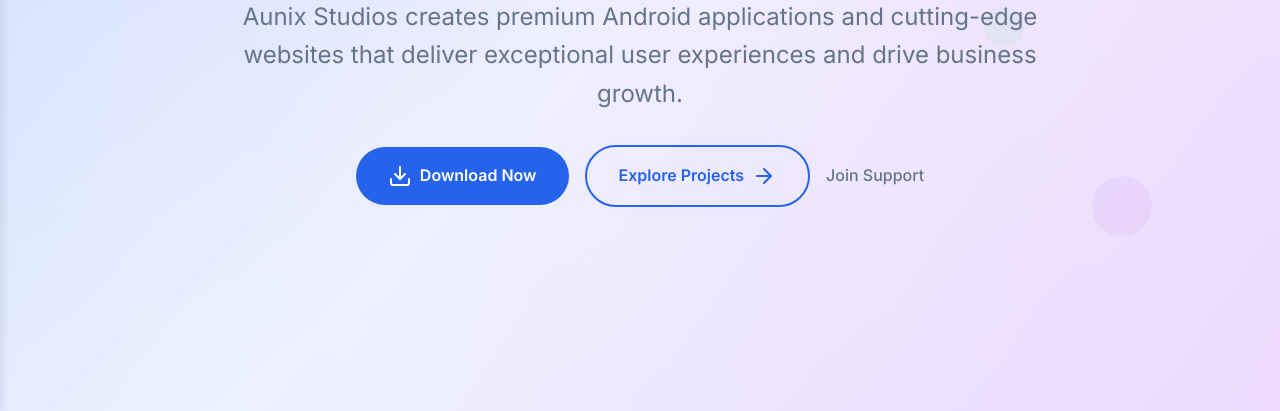
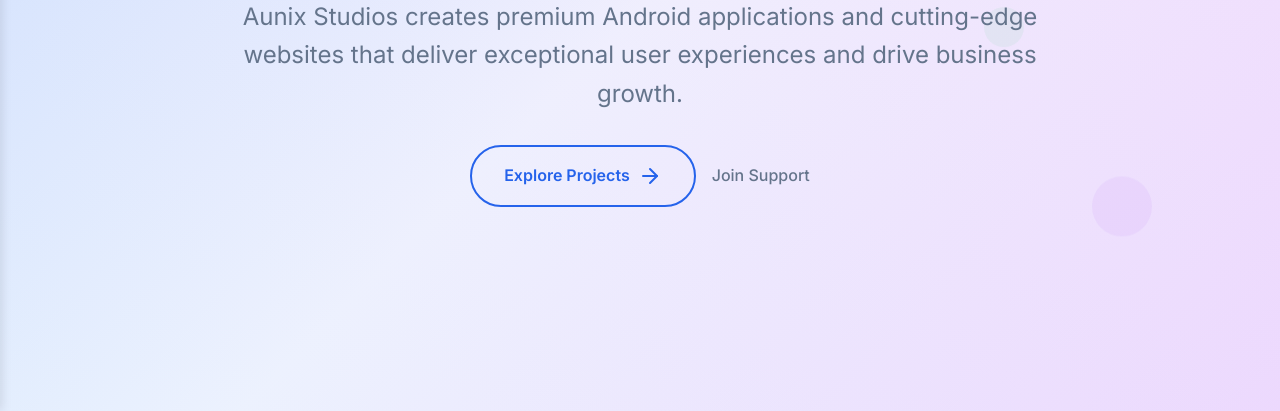
Before and after one commit to aunix-studios/Aunix-Studios, a plain HTML site: page index.html in a window 1280 px wide. Shown: the part 389-800 px from the top of the page. Drawn offline with nearby package versions, Linux system fonts and the light colour scheme.

Commit message:
index.html

```diff
--- a/index.html
+++ b/index.html
@@ -1044,9 +1044,6 @@
                         Aunix Studios creates premium Android applications and cutting-edge websites that deliver exceptional user experiences and drive business growth.
                     </p>
                     <div class="hero-buttons">
-                        <a href="https://www.mediafire.com/file/rdjgkyrfcrh9yag/Aunix_Studios.apk/file" target="_blank" rel="noopener noreferrer" class="btn btn-primary">
-                            <i data-lucide="download"></i>
-                            Download Now
                         </a>
                         <a href="#" onclick="showPage('apps')" class="btn btn-secondary">
                             <span>Explore Projects</span>
```
